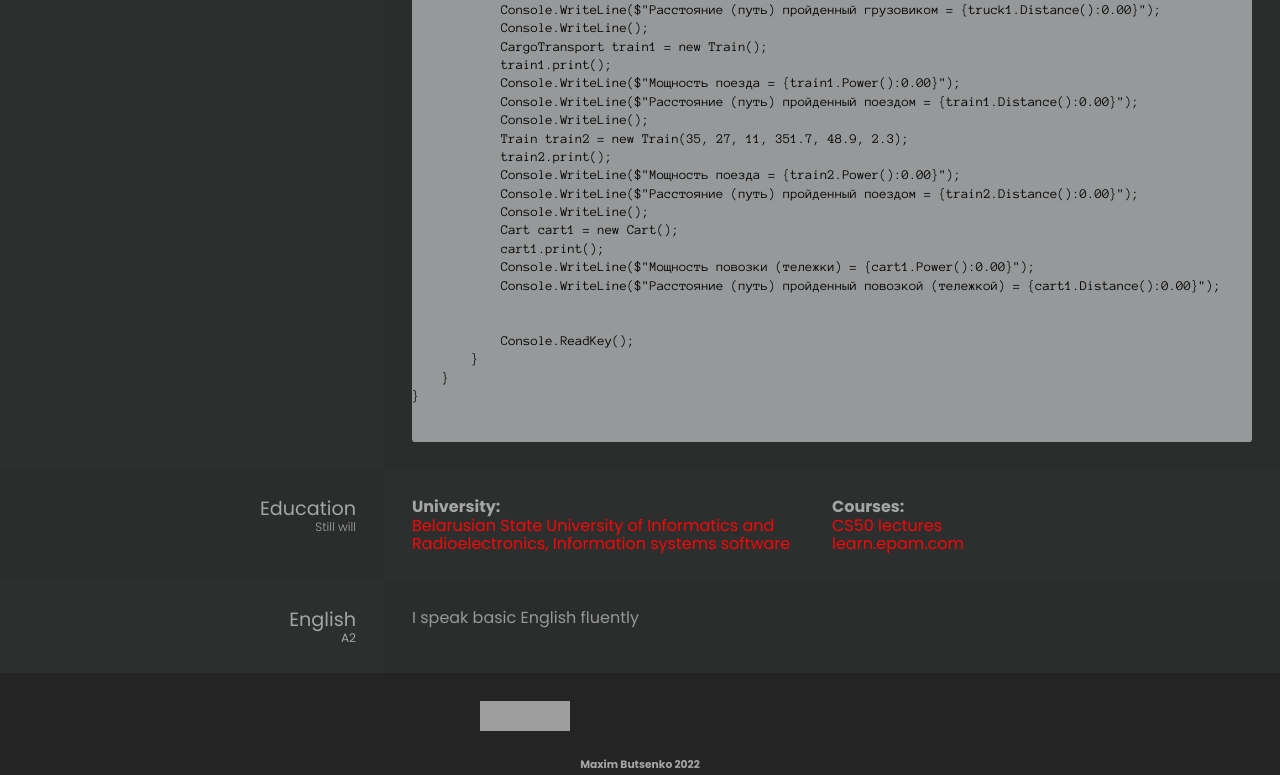
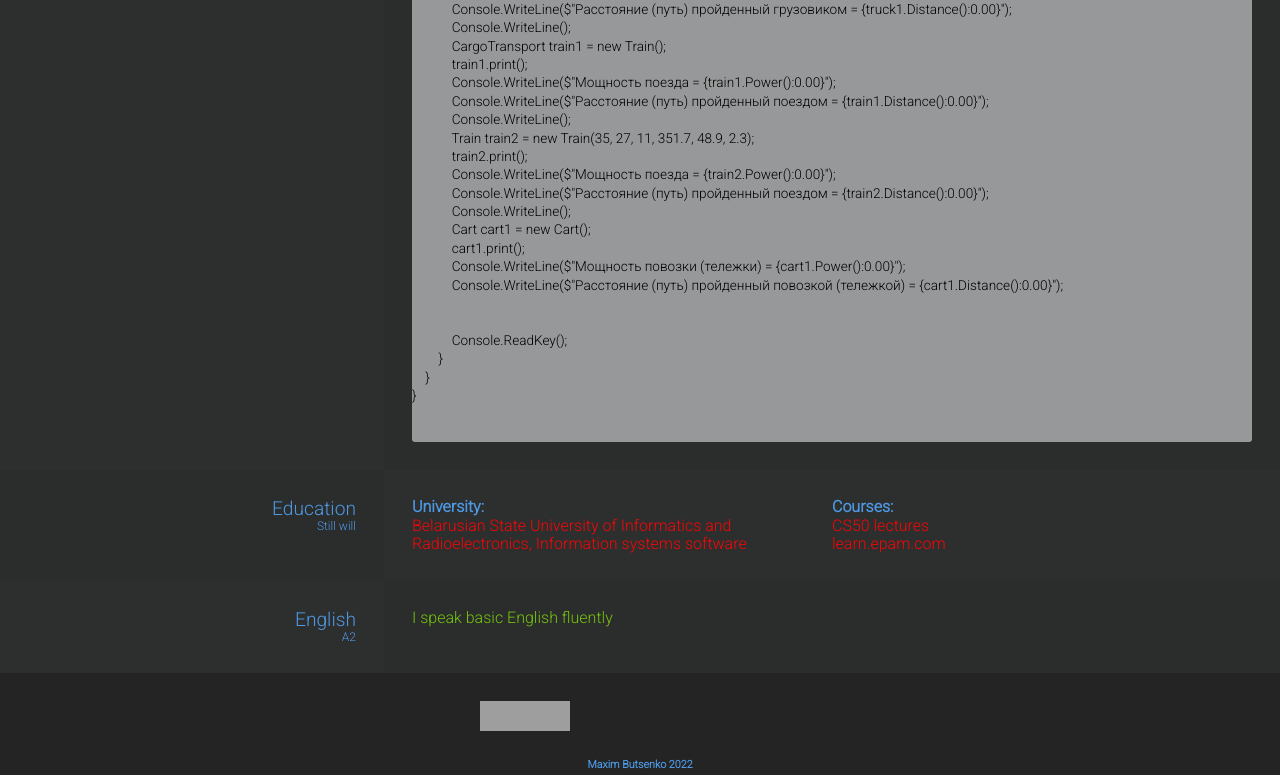
Before and after one commit to MaximButs/rsschool-cv, a plain HTML site: page index.html in a window 1280 px wide. Shown: the part 1459-2234 px from the top of the page. Drawn offline with nearby package versions, Linux system fonts and the light colour scheme; grey boxes are pictures that could not be loaded.

Commit message:
feat: update html file

```diff
--- a/index.html
+++ b/index.html
@@ -8,8 +8,9 @@
     <meta name="viewport" content="width=device-width, initial-scale=1.0">
     <title>Butsenko CV RSS</title>
 
-    <link href="https://fonts.googleapis.com/css2?family=Poppins:wght@300;400;700;900&amp;display=swap" rel="stylesheet">
-    <link href="https://fonts.googleapis.com/css2?family=Anonymous+Pro&amp;display=swap" rel="stylesheet">
+    <link rel="preconnect" href="https://fonts.googleapis.com">
+<link rel="preconnect" href="https://fonts.gstatic.com" crossorigin>
+<link href="https://fonts.googleapis.com/css2?family=Roboto:wght@300&display=swap" rel="stylesheet">
     <link rel="stylesheet" href="style.css">
 
     <link rel="icon" href="assets/favicon.ico">
@@ -200,7 +201,7 @@ namespace Project_1
           <div class="education__inner--right">
             <article class="education__university">
               <h4>University:</h4>
-              <p><a href="http://www.bntu.by/">Belarusian State University of Informatics and Radioelectronics, Information systems software</a></p>
+              <p><a href="http://www.bsuir.by/">Belarusian State University of Informatics and Radioelectronics, Information systems software</a></p>
             </article>
             <article class="education__courses">
               <h4>Courses:</h4>
--- a/style.css
+++ b/style.css
@@ -3,7 +3,7 @@
   padding: 0;
   -webkit-box-sizing: border-box;
           box-sizing: border-box;
-  font-family: 'Poppins', sans-serif;
+  font-family: 'Roboto', sans-serif;
 }
 
 li {
@@ -19,7 +19,7 @@ button {
 }
 
 h1, h2, h3, h4, h5, h6 {
-  color: #a4a5a6;
+  color: #4e99e4;
 }
 
 h1 {
@@ -33,7 +33,7 @@ h2, h3 {
 }
 
 p, a {
-  color: #979899;
+  color: #75c50c;
   font-size: 1rem;
 }
 
@@ -138,7 +138,7 @@ address {
 }
 
 .header .header__container .header__inner--right span {
-  color: #e0a80d;
+  color: #880eda;
 }
 
 .header .header__container .header__inner--right .header__contacts {
@@ -370,7 +370,7 @@ address {
 
 .code-example .code-example__container .code-example__inner--right pre code {
   font-size: 0.85rem;
-  font-family: 'Anonymous Pro', monospace;
+  font-family: 'Roboto', monospace;
 }
 
 .education {
```
